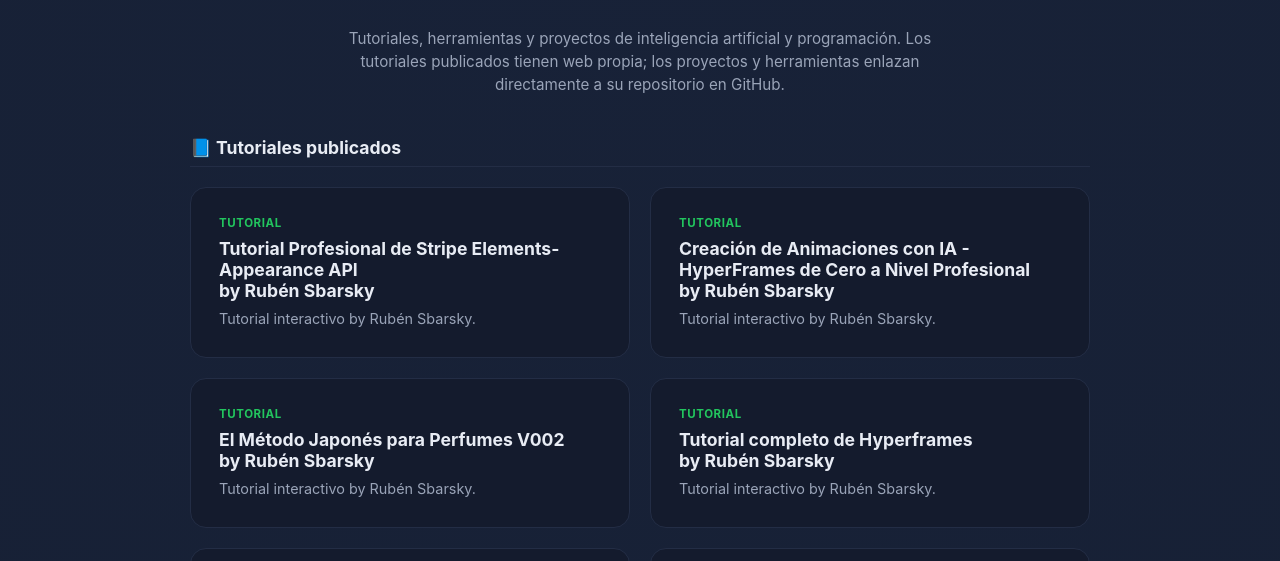
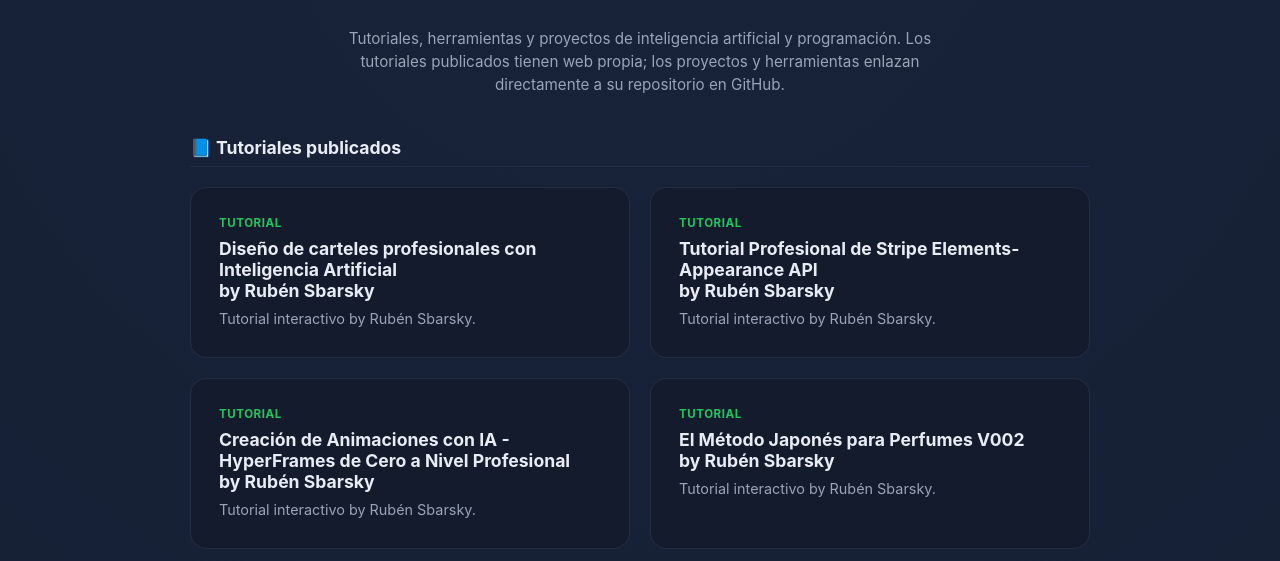
Before and after one commit to rubenurbano/tutoriales-ai, a plain HTML site: page index.html in a window 1280 px wide. Shown: the part 180-741 px from the top of the page. Drawn offline with Linux system fonts and the light colour scheme.

Commit message:
Añadir tarjeta: Diseño de carteles profesionales con Inteligencia Artificial

```diff
--- a/index.html
+++ b/index.html
@@ -120,6 +120,12 @@
 
   <h2 class="group-title">📘 Tutoriales publicados</h2>
   <div class="grid">
+    <a class="card" href="https://rubenurbano.github.io/diseno-de-carteles-profesionales-con-inteligencia-artificial/">
+      <span class="tag tutorial">Tutorial</span>
+      <h3>Diseño de carteles profesionales con Inteligencia Artificial<br>by Rubén Sbarsky</h3>
+      <p>Tutorial interactivo by Rubén Sbarsky.</p>
+    </a>
+
     <a class="card" href="https://rubenurbano.github.io/tutorial-profesional-de-stripe-elements-appearance-api/">
       <span class="tag tutorial">Tutorial</span>
       <h3>Tutorial Profesional de Stripe Elements-Appearance API<br>by Rubén Sbarsky</h3>
```
